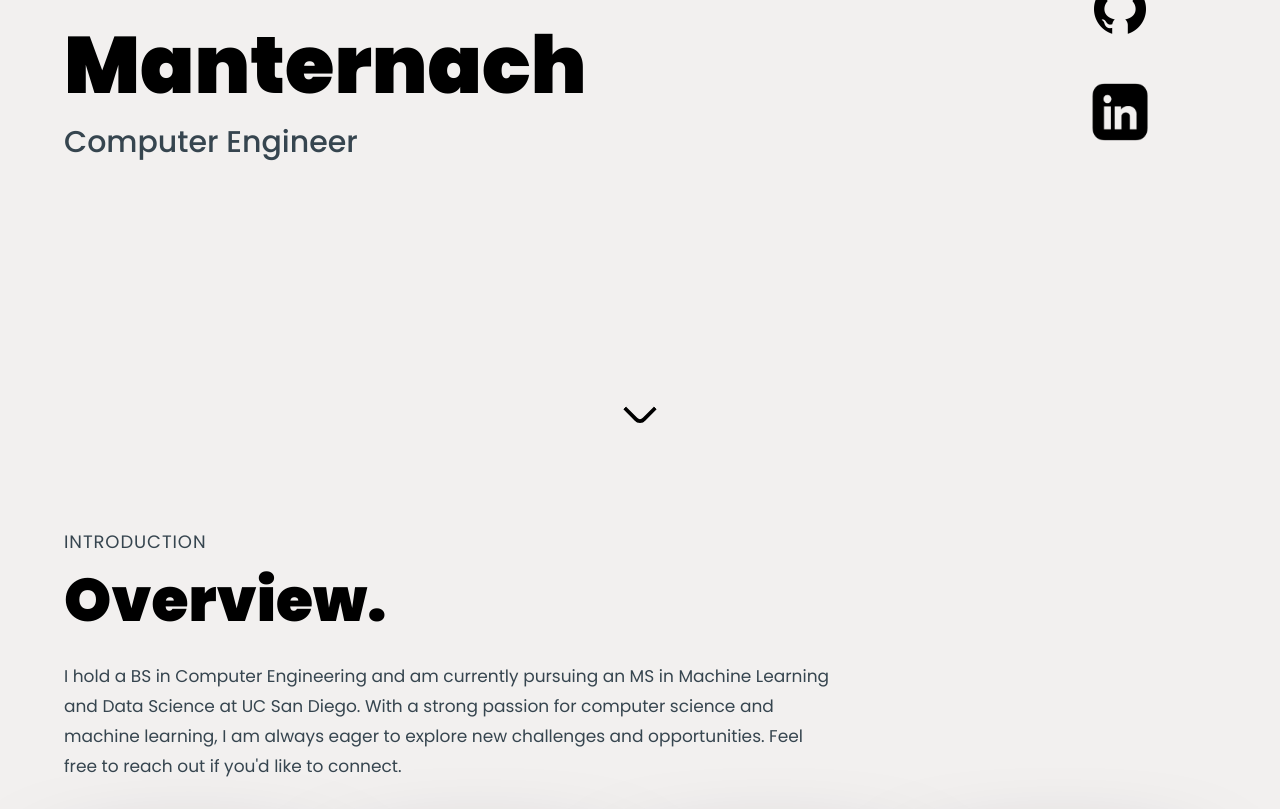
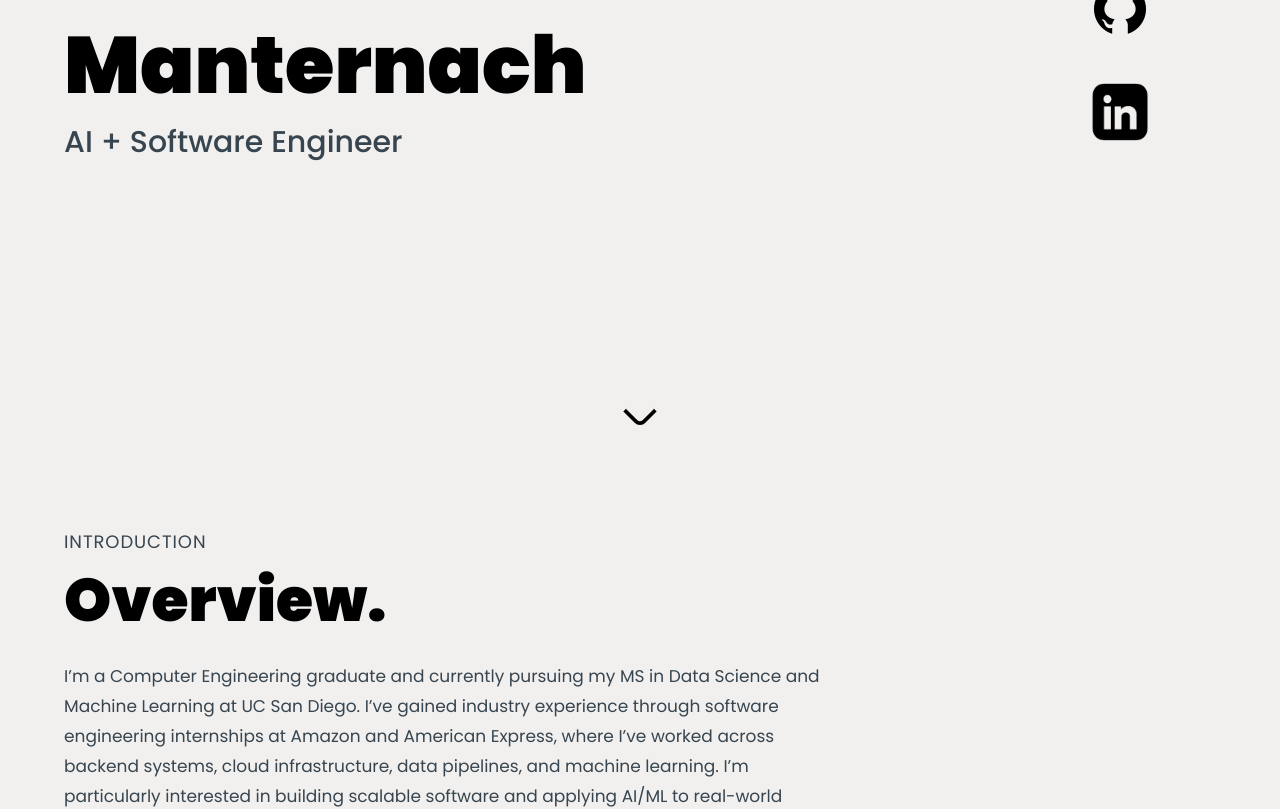
Before and after one commit to aidanmanternach/aidanmanternach.github.io, a React (Vite) app: page / in a window 1280 px wide. Shown: the part 360-1169 px from the top of the page. Built offline with nearby package versions, Linux system fonts and the light colour scheme.

Commit message:
Update about me and title

```diff
--- a/src/components/About.jsx
+++ b/src/components/About.jsx
@@ -42,9 +42,10 @@ const About = () => {
         variants={fadeIn("", "", 0.1, 1)}
         className={`mt-4 ${theme === 'light' ? 'text-gray' : 'text-offWhiteComp'} text-[17px] max-w-3xl leading-[30px]`}
       >
-        I hold a BS in Computer Engineering and am currently pursuing an MS in Machine Learning and Data Science at UC San Diego.
-        With a strong passion for computer science and machine learning, I am always eager to explore new challenges and opportunities.
-        Feel free to reach out if you'd like to connect.
+        I’m a Computer Engineering graduate and currently pursuing my MS in Data Science and Machine Learning at UC San Diego.
+        I’ve gained industry experience through software engineering internships at Amazon and American Express, where I’ve worked across backend systems, cloud infrastructure, data pipelines, and machine learning. I’m particularly interested in building scalable software and applying AI/ML to real-world problems.
+        I’m always looking to learn, take on new challenges, and build things that have an impact. Feel free to reach out if you’d like to connect!
+
       </motion.p>
       <div className="mt-20 flex flex-wrap gap-10">
         {services.map((service, index) => (
--- a/src/components/Hero.jsx
+++ b/src/components/Hero.jsx
@@ -15,7 +15,7 @@ const Hero = () => {
         <div className={`${styles.paddingX} ${styles.heroHeadText} mt-20 sm:mt-0 text-center sm:text-left`}>
           <h1><span className={`${theme === "light" ? 'text-black' : 'text-[#f2f0ef]'}`}>Aidan <br></br> Manternach</span></h1>
           <p className={`${styles.heroSubText} mt-2 ${theme === "light" ? 'text-gray' : 'text-offWhiteComp'} text-center sm:text-left`}>
-            Computer Engineer
+            AI + Software Engineer
           </p>
         </div>
 
```
